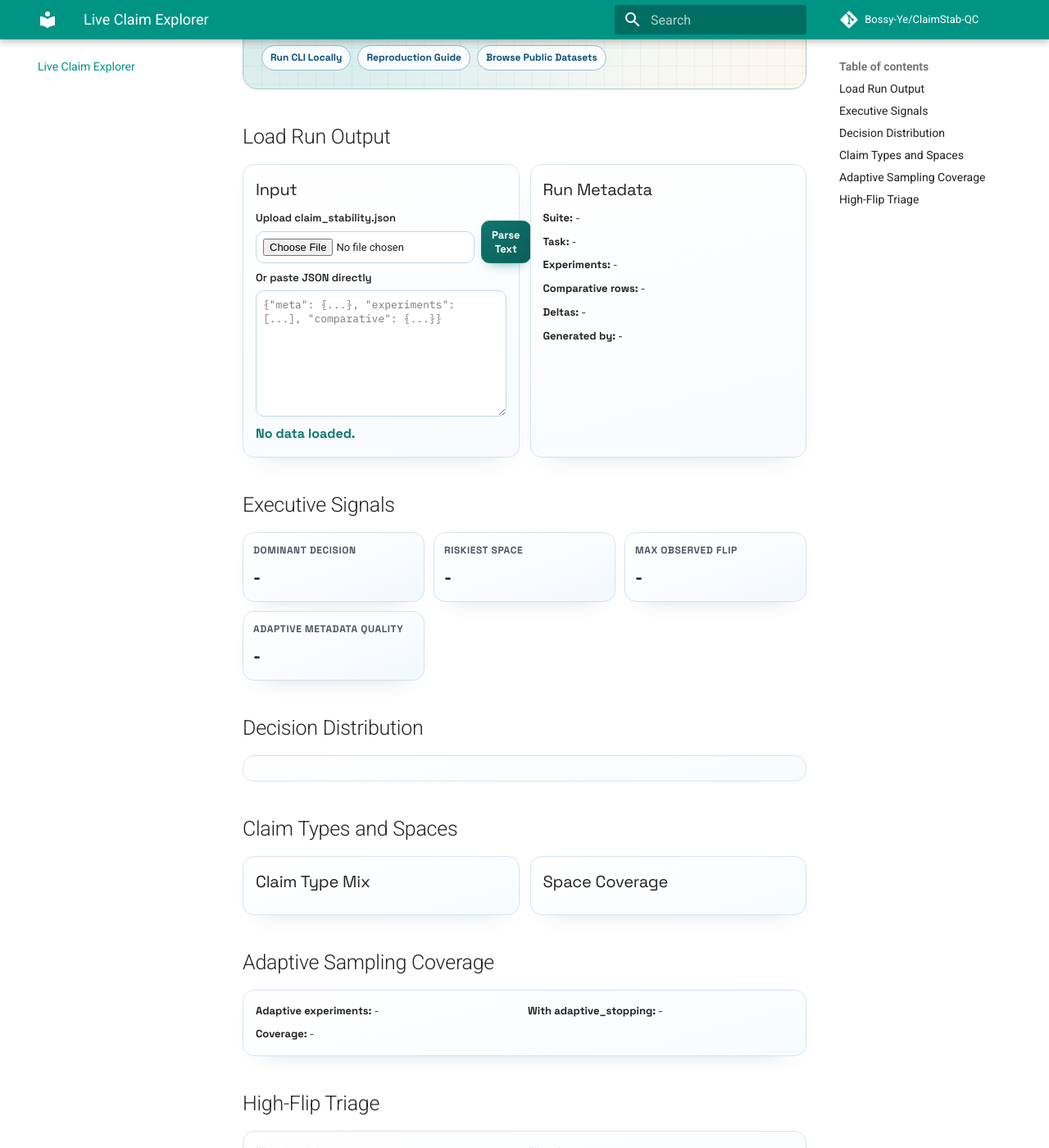
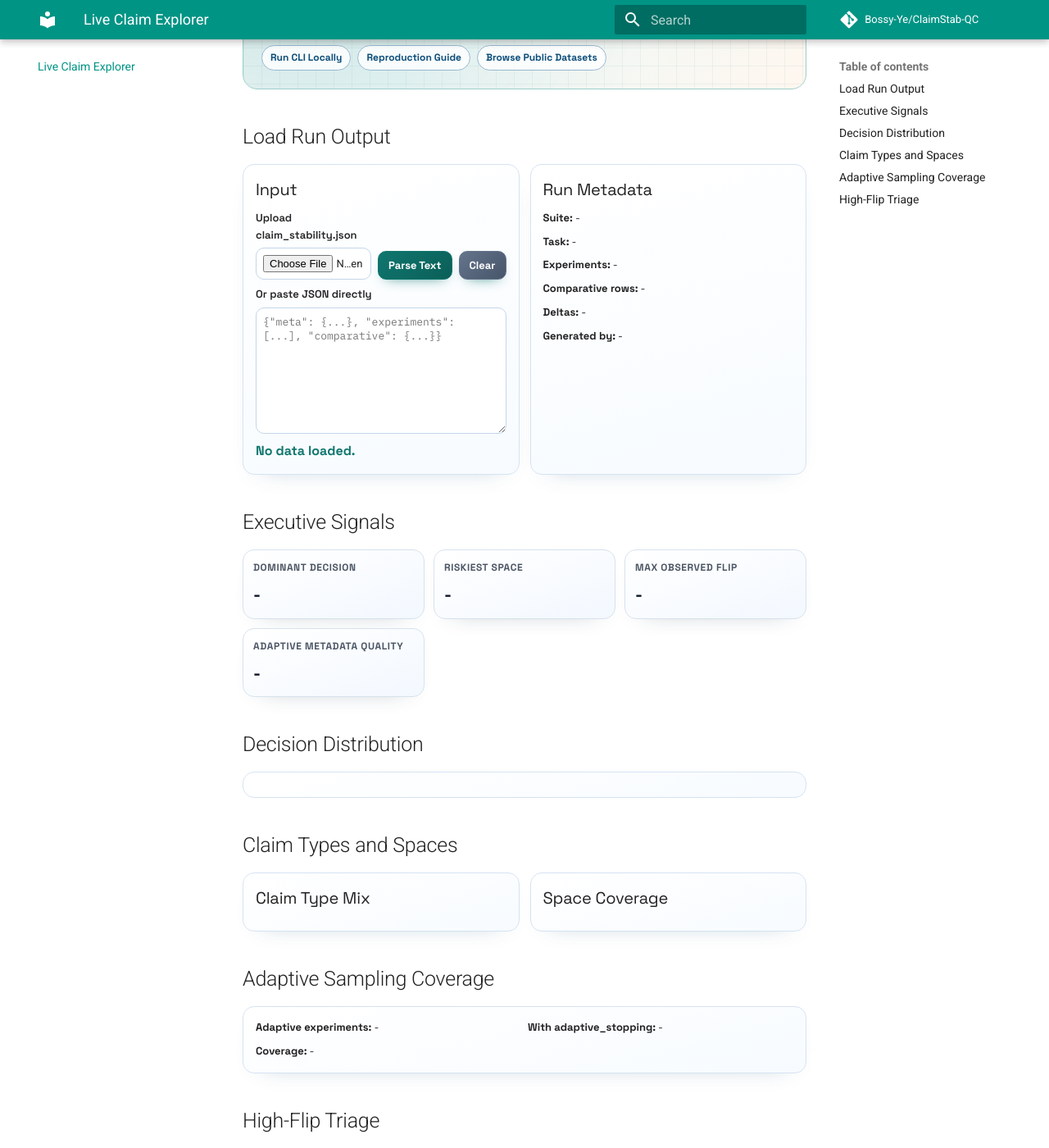
Before and after one commit to Bossy-Ye/ClaimStab-QC, an MkDocs documentation site: the page built from docs/explorer.md, in a window 1280 px wide and 1400 px high, scrolled down 347 px. Shown: the whole window at 82% size. Built offline with MkDocs 1.6.1 and Material for MkDocs 9.7.7, drawn with Linux system fonts in a browser that asks for light colours; comment, search, counter and statistics services are not loaded.

Commit message:
Harden explorer layout against overflow across modules

```diff
--- a/docs/assets/extra.css
+++ b/docs/assets/extra.css
@@ -34,6 +34,19 @@
 .csx-kv-grid,
 .csx-link-chip {
   font-family: "Space Grotesk", "Avenir Next", "Segoe UI", sans-serif;
+}
+
+.csx-hero,
+.csx-panel,
+.csx-card {
+  max-width: 100%;
+}
+
+.csx-hero *,
+.csx-panel *,
+.csx-card * {
+  box-sizing: border-box;
+  min-width: 0;
 }
 
 .csx-hero {
@@ -106,7 +119,7 @@
 
 .csx-shell {
   display: grid;
-  grid-template-columns: repeat(auto-fit, minmax(320px, 1fr));
+  grid-template-columns: repeat(auto-fit, minmax(280px, 1fr));
   gap: 13px;
   margin: 10px 0 16px;
 }
@@ -118,6 +131,7 @@
   background: linear-gradient(165deg, #ffffff 0%, #f7fbff 100%);
   box-shadow: 0 12px 30px -24px rgba(12, 74, 110, 0.38);
   animation: csx-rise 320ms ease both;
+  overflow: hidden;
 }
 
 .csx-panel h3 {
@@ -127,7 +141,7 @@
 
 .csx-upload-grid {
   display: grid;
-  grid-template-columns: 1fr auto auto;
+  grid-template-columns: minmax(0, 1fr) auto auto;
   gap: 8px;
   align-items: end;
   margin-bottom: 8px;
@@ -193,6 +207,10 @@
   font-size: 13px;
 }
 
+.csx-kv-grid > div {
+  overflow-wrap: anywhere;
+}
+
 .csx-card-grid {
   display: grid;
   grid-template-columns: repeat(auto-fit, minmax(190px, 1fr));
@@ -222,6 +240,7 @@
   font-size: 1.05rem;
   font-weight: 700;
   color: #0f172a;
+  overflow-wrap: anywhere;
 }
 
 .csx-bars {
@@ -239,6 +258,7 @@
 .csx-bar-head {
   font-weight: 700;
   font-size: 13px;
+  overflow-wrap: anywhere;
 }
 
 .csx-bar-track {
@@ -279,6 +299,8 @@
 
 .csx-table {
   width: 100%;
+  max-width: 100%;
+  table-layout: fixed;
   border-collapse: collapse;
   font-size: 13px;
   background: #fff;
@@ -295,7 +317,8 @@
   border-bottom: 1px solid #dbe4ee;
   padding: 8px 9px;
   text-align: left;
-  white-space: nowrap;
+  white-space: normal;
+  overflow-wrap: anywhere;
 }
 
 .csx-table tr:hover td {
@@ -326,3 +349,10 @@
     font-size: 1.35rem;
   }
 }
+
+@media (max-width: 360px) {
+  .csx-shell,
+  .csx-card-grid {
+    grid-template-columns: 1fr;
+  }
+}
```
